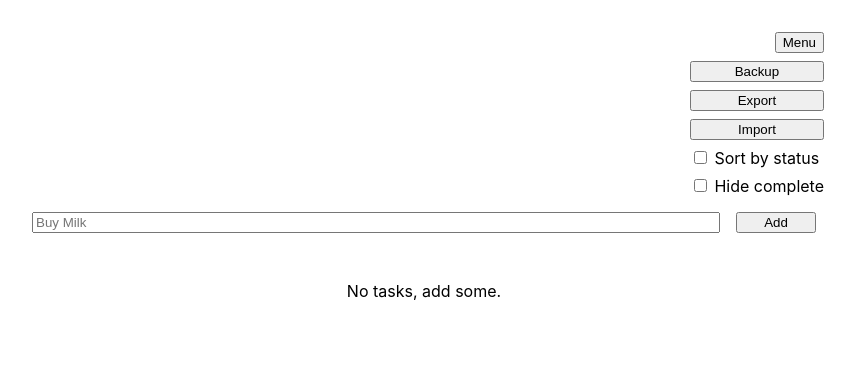
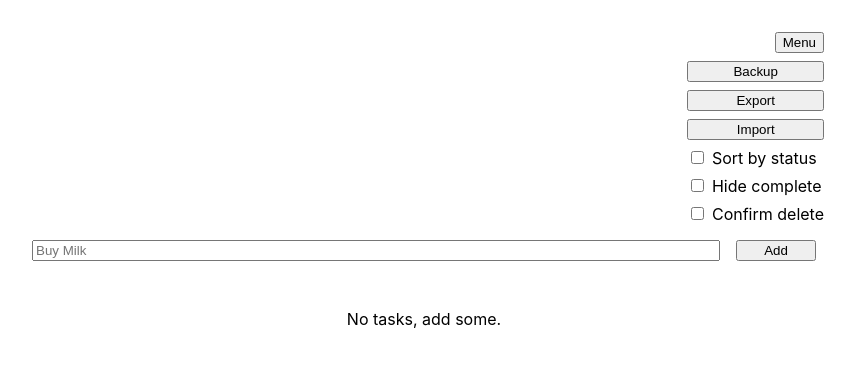
Before and after one commit to sygint/todos, a React (Create React App) app: page / in a window 1280 px wide. Both pictures are taken after a click on the button "Menu". Shown: the top 366 px of the page, without its empty margins (216-1071 px from the left). Built offline with nearby package versions, Linux system fonts and the light colour scheme.

Commit message:
Add confirm delete

```diff
--- a/src/components/App.tsx
+++ b/src/components/App.tsx
@@ -33,7 +33,7 @@ export default function App() {
   const [state, dispatch] = useReducer(reducer, initialState);
   const {
     tasks,
-    settings: { sortBy, hide },
+    settings: { sortBy, hide, confirmDelete },
   } = state;
 
   // const importTaskRef = useRef(null);
@@ -108,6 +108,10 @@ export default function App() {
   };
 
   const handleDelete = (id: string) => {
+    if (confirmDelete && !window.confirm("Are you sure?")) {
+      return;
+    }
+
     dispatch({ type: ActionTypes.DELETE_TASK, payload: id });
   };
 
@@ -137,6 +141,13 @@ export default function App() {
         payload: HideActionPayload.None,
       });
     }
+  };
+
+  const handleChangeConfirmDelete = (isChecked: boolean) => {
+    dispatch({
+      type: ActionTypes.CONFIRM_DELETE,
+      payload: isChecked,
+    });
   };
 
   // initialize
@@ -195,6 +206,12 @@ export default function App() {
                 isChecked={hide === HideActionPayload.Completed}
                 onChange={handleHideCompleted}
               />
+              <Checkbox
+                id="confirmDelete"
+                label="Confirm delete"
+                isChecked={confirmDelete}
+                onChange={handleChangeConfirmDelete}
+              />
             </>
           }
         />
--- a/src/components/shared/Checkbox.tsx
+++ b/src/components/shared/Checkbox.tsx
@@ -23,7 +23,7 @@ export default function Checkbox({
         onChange={(event: ChangeEvent<HTMLInputElement>) =>
           onChange(event.target.checked)
         }
-        defaultChecked={isChecked}
+        checked={isChecked}
       />{" "}
       <Label htmlFor={id} /* data-content={label} */>
         {/* <ToDoCheckboxSVG /> */}
--- a/src/lib/reducer.ts
+++ b/src/lib/reducer.ts
@@ -66,6 +66,17 @@ type Hide = {
 
 type HideAction = Hide;
 
+// Confirm Delete Actions
+
+enum ConfirmDeleteActionType {
+  CONFIRM_DELETE = "CONFIRM_DELETE",
+}
+
+type ConfirmDelete = {
+  type: ConfirmDeleteActionType;
+  payload: boolean;
+};
+
 // State Actions
 
 enum StateActionType {
@@ -81,13 +92,19 @@ type LoadState = {
 
 type StateAction = LoadState;
 
-type Action = TaskAction | SortByAction | HideAction | StateAction;
+type Action =
+  | TaskAction
+  | SortByAction
+  | HideAction
+  | ConfirmDelete
+  | StateAction;
 
 export const ActionTypes = {
   ...StateActionType,
   ...TaskActionType,
   ...SortByActionType,
   ...HideActionType,
+  ...ConfirmDeleteActionType,
 };
 
 // App state management
@@ -97,6 +114,7 @@ export type State = {
   settings: {
     sortBy: SortByActionPayload;
     hide: HideActionPayload;
+    confirmDelete: boolean;
   };
 };
 
@@ -105,6 +123,7 @@ export const initialState: State = {
   settings: {
     sortBy: SortByActionPayload.None,
     hide: HideActionPayload.None,
+    confirmDelete: false,
   },
 };
 
@@ -142,6 +161,13 @@ export const reducer = (state: State, action: Action) => {
     case ActionTypes.HIDE:
       return { ...state, settings: { ...state.settings, hide: payload } };
 
+    // ConfirmDelete Actions
+    case ActionTypes.CONFIRM_DELETE:
+      return {
+        ...state,
+        settings: { ...state.settings, confirmDelete: payload },
+      };
+
     // State Actions
     case ActionTypes.LOAD_STATE:
       return payload;
```
